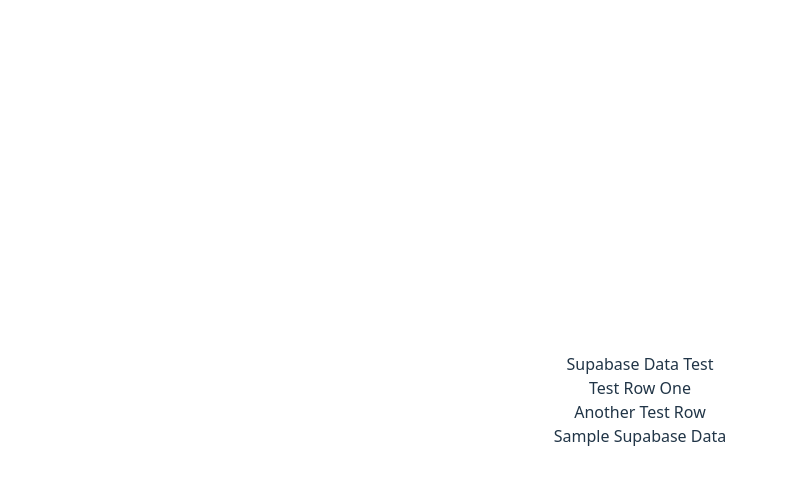
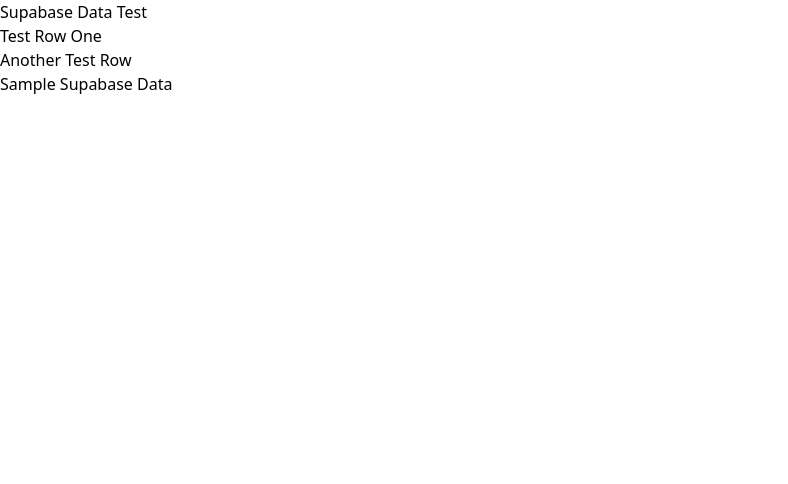
Before and after one commit to taib9/LiftSafe, a React (Vite) app: page /supabasetest in a window 1280 px wide. Shown: the top 484 px of the page, without its empty margins (0-788 px from the left). Built offline with nearby package versions, Linux system fonts and the light colour scheme.

Commit message:
landing created

```diff
--- a/src/App.css
+++ /dev/null
@@ -1,44 +0,0 @@
-@import "tailwindcss";
-
-#root {
-  max-width: 1280px;
-  margin: 0 auto;
-  padding: 2rem;
-  text-align: center;
-}
-
-.logo {
-  height: 6em;
-  padding: 1.5em;
-  will-change: filter;
-  transition: filter 300ms;
-}
-.logo:hover {
-  filter: drop-shadow(0 0 2em #646cffaa);
-}
-.logo.react:hover {
-  filter: drop-shadow(0 0 2em #61dafbaa);
-}
-
-@keyframes logo-spin {
-  from {
-    transform: rotate(0deg);
-  }
-  to {
-    transform: rotate(360deg);
-  }
-}
-
-@media (prefers-reduced-motion: no-preference) {
-  a:nth-of-type(2) .logo {
-    animation: logo-spin infinite 20s linear;
-  }
-}
-
-.card {
-  padding: 2em;
-}
-
-.read-the-docs {
-  color: #888;
-}
--- a/src/index.css
+++ b/src/index.css
@@ -1,70 +1,5 @@
 @import "tailwindcss";
 
-:root {
-  font-family: system-ui, Avenir, Helvetica, Arial, sans-serif;
-  line-height: 1.5;
-  font-weight: 400;
-
-  color-scheme: light dark;
-  color: rgba(255, 255, 255, 0.87);
-  background-color: #242424;
-
-  font-synthesis: none;
-  text-rendering: optimizeLegibility;
-  -webkit-font-smoothing: antialiased;
-  -moz-osx-font-smoothing: grayscale;
+@theme {
+  --color-teal: #3C6D71;
 }
-
-a {
-  font-weight: 500;
-  color: #646cff;
-  text-decoration: inherit;
-}
-a:hover {
-  color: #535bf2;
-}
-
-body {
-  margin: 0;
-  display: flex;
-  place-items: center;
-  min-width: 320px;
-  min-height: 100vh;
-}
-
-h1 {
-  font-size: 3.2em;
-  line-height: 1.1;
-}
-
-button {
-  border-radius: 8px;
-  border: 1px solid transparent;
-  padding: 0.6em 1.2em;
-  font-size: 1em;
-  font-weight: 500;
-  font-family: inherit;
-  background-color: #1a1a1a;
-  cursor: pointer;
-  transition: border-color 0.25s;
-}
-button:hover {
-  border-color: #646cff;
-}
-button:focus,
-button:focus-visible {
-  outline: 4px auto -webkit-focus-ring-color;
-}
-
-@media (prefers-color-scheme: light) {
-  :root {
-    color: #213547;
-    background-color: #ffffff;
-  }
-  a:hover {
-    color: #747bff;
-  }
-  button {
-    background-color: #f9f9f9;
-  }
-}
--- a/src/pages/Landing.jsx
+++ b/src/pages/Landing.jsx
@@ -1,37 +1,48 @@
 import reactLogo from "../assets/react.svg";
 import viteLogo from "../../public/vite.svg";
-import "../../src/App.css";
-import { useState } from 'react'
-import React from 'react'
+import { useState } from "react";
+import React from "react";
+import heroImg from "../assets/Landing-Hero.png";
+import navLogo from "../assets/LiftSafe-Logo.png"
 
 const Landing = () => {
-  const [count, setCount] = useState(0)
   return (
     <>
-      <div>
-        <a href="https://vite.dev" target="_blank">
-          <img src={viteLogo} className="logo" alt="Vite logo" />
-        </a>
-        <a href="https://react.dev" target="_blank">
-          <img src={reactLogo} className="logo react" alt="React logo" />
-        </a>
+      <div className="container mx-auto flex flex-col items-center gap-10 py-4 lg:flex-row lg:justify-between">
+        <img src={navLogo} />
+        <div className="flex items-center gap-4">
+          <a href="" className="text-teal font-bold">
+            Login
+          </a>
+          <a
+            href=""
+            className="bg-teal font-bold tracking-wider text-white px-8 py-2 items-center flex rounded-full"
+          >
+            Sign Up
+          </a>
+        </div>
       </div>
-      <h1>Vite + React</h1>
+      <div className="container mx-auto mt-8 flex flex-col items-center gap-10 px-4 lg:flex-row lg:items-center lg:justify-betwee">
+        <div className="flex flex-col items-start sm:text-center sm:items-center lg:text-left">
+          <h1 className="text-teal leading-tight text-4xl sm:text-5xl lg:text-[5rem]">
+            <span className="font-bold">Protect</span> Your body.<br></br>
+            <span className="font-bold">Elevate</span> Your Performance
+          </h1>
+          <p className="text-2xl my-8">
+            Join us in protecting your body and elevating your performance
+            through prevention and strengthening.
+          </p>
+          <a
+            href=""
+            className="bg-teal font-bold tracking-wider text-white px-12 py-2 items-center flex rounded-full mx-auto"
+          >
+            Get Started
+          </a>
+        </div>
+        <img src={heroImg} />
+      </div>
+    </>
+  );
+};
 
-      <div className="card">
-        <button onClick={() => setCount((count) => count + 1)}>
-          count is {count}
-        </button>
-        <p>
-          Edit <code>src/App.jsx</code> and save to test HMR
-        </p>
-      </div>
-
-      <p className="read-the-docs">
-        Click on the Vite and React logos to learn more
-      </p>
-    </>
-  )
-}
-
-export default Landing
+export default Landing;
```
Also changed, not shown: src/assets/Landing-Hero.png (added), src/assets/LiftSafe-Logo.png (added).
